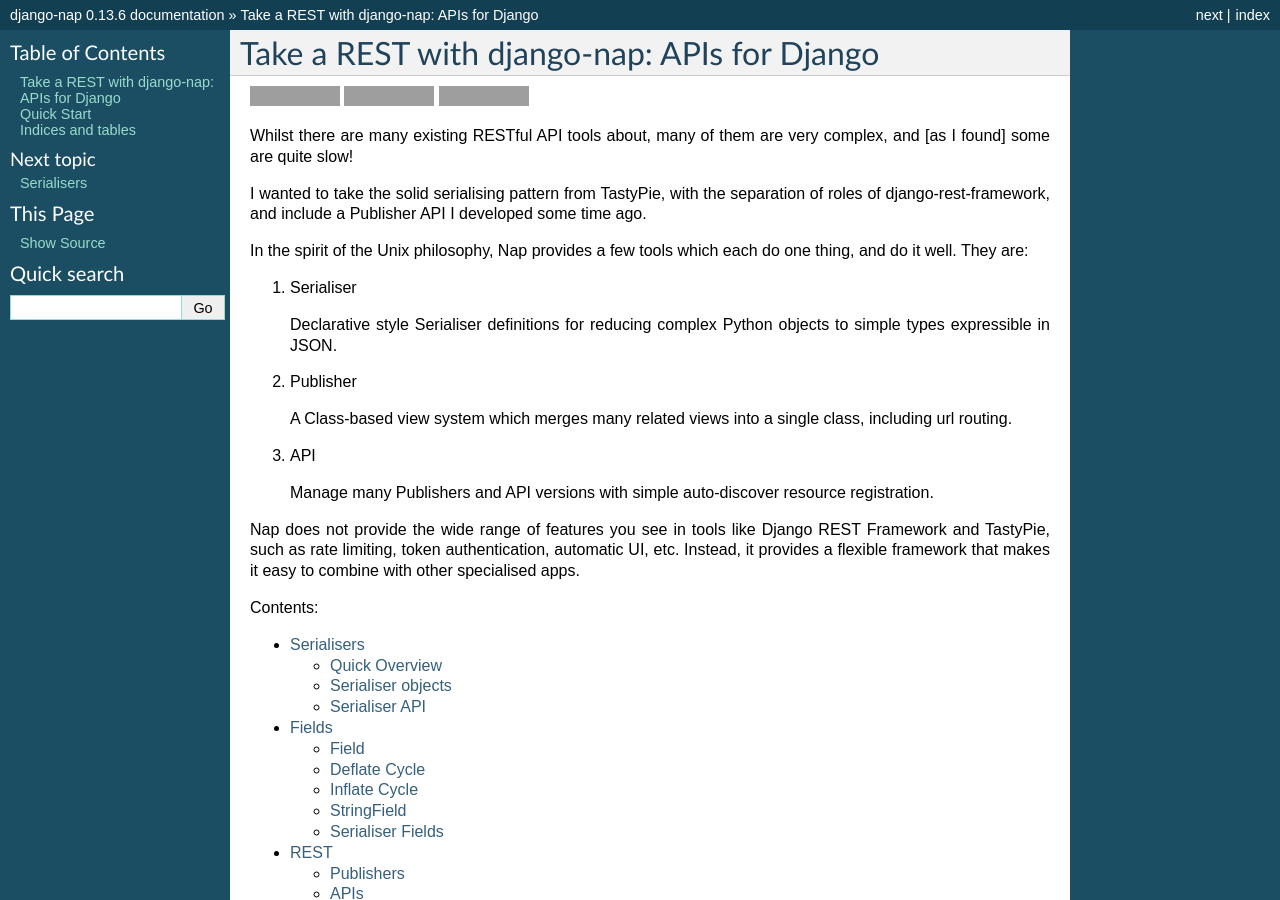
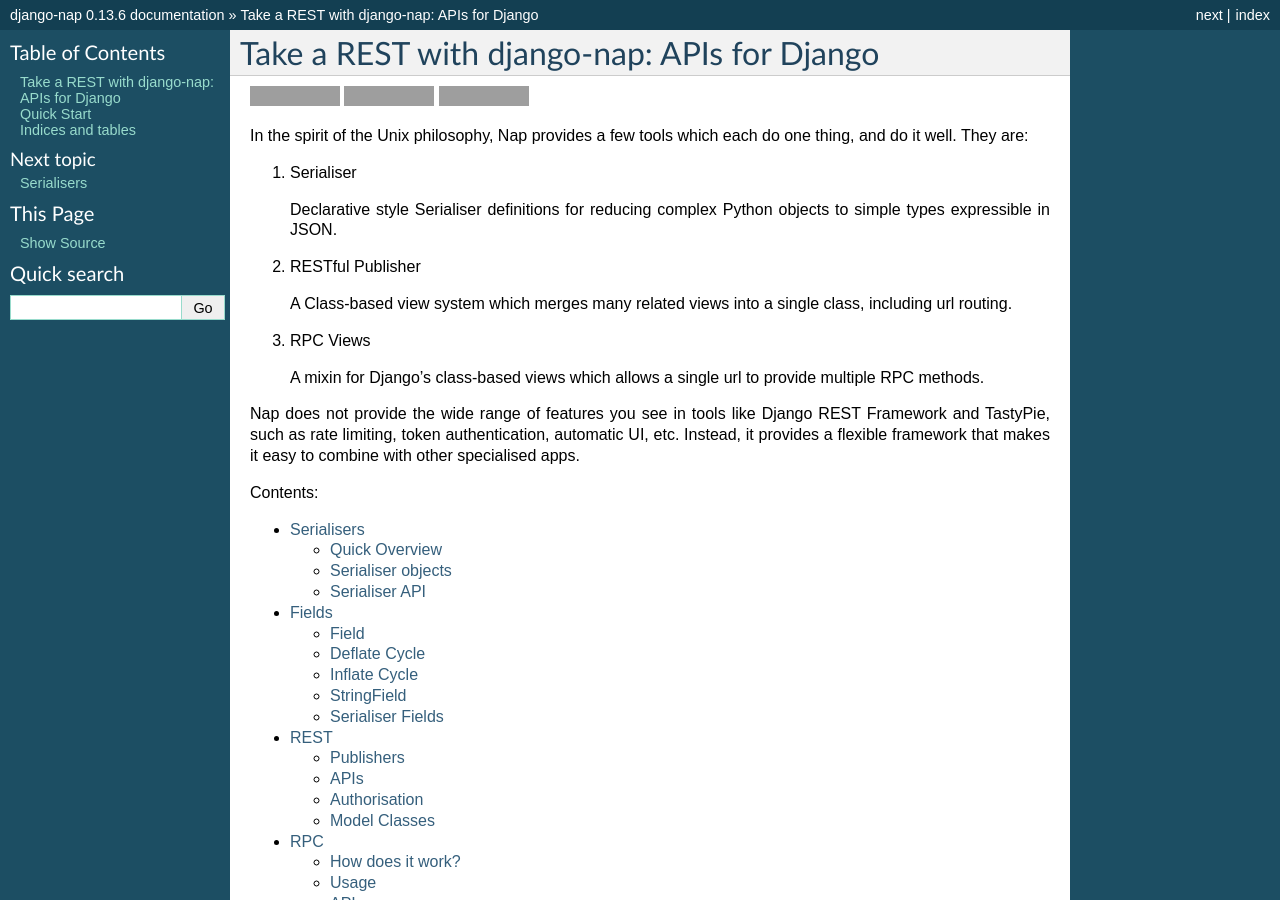
Before and after one commit to funkybob/django-nap, a Sphinx documentation site: the page built from docs/index.rst, in a window 1280 px wide and 900 px high. Built offline with Sphinx 7.4.7, drawn with Linux system fonts in a browser that asks for light colours; grey boxes are pictures that could not be loaded.

Commit message:
Update index doc

```diff
--- a/docs/index.rst
+++ b/docs/index.rst
@@ -15,10 +15,6 @@
 .. image:: https://pypip.in/v/django-nap/badge.png
            :target: https://crate.io/packages/django-nap
 
-Whilst there are many existing RESTful API tools about, many of them are very complex, and [as I found] some are quite slow!
-
-I wanted to take the solid serialising pattern from TastyPie, with the separation of roles of django-rest-framework, and include a Publisher API I developed some time ago.
-
 In the spirit of the Unix philosophy, Nap provides a few tools which each do one thing, and do it well.  They are:
 
 1. Serialiser
@@ -26,15 +22,15 @@
    Declarative style Serialiser definitions for reducing complex Python objects
    to simple types expressible in JSON.
 
-2. Publisher
+2. RESTful Publisher
 
    A Class-based view system which merges many related views into a single
    class, including url routing.
 
-3. API
+3. RPC Views
 
-   Manage many Publishers and API versions with simple auto-discover resource
-   registration.
+   A mixin for Django's class-based views which allows a single url to provide
+   multiple RPC methods.
 
 Nap does not provide the wide range of features you see in tools like Django
 REST Framework and TastyPie, such as rate limiting, token authentication,
```
